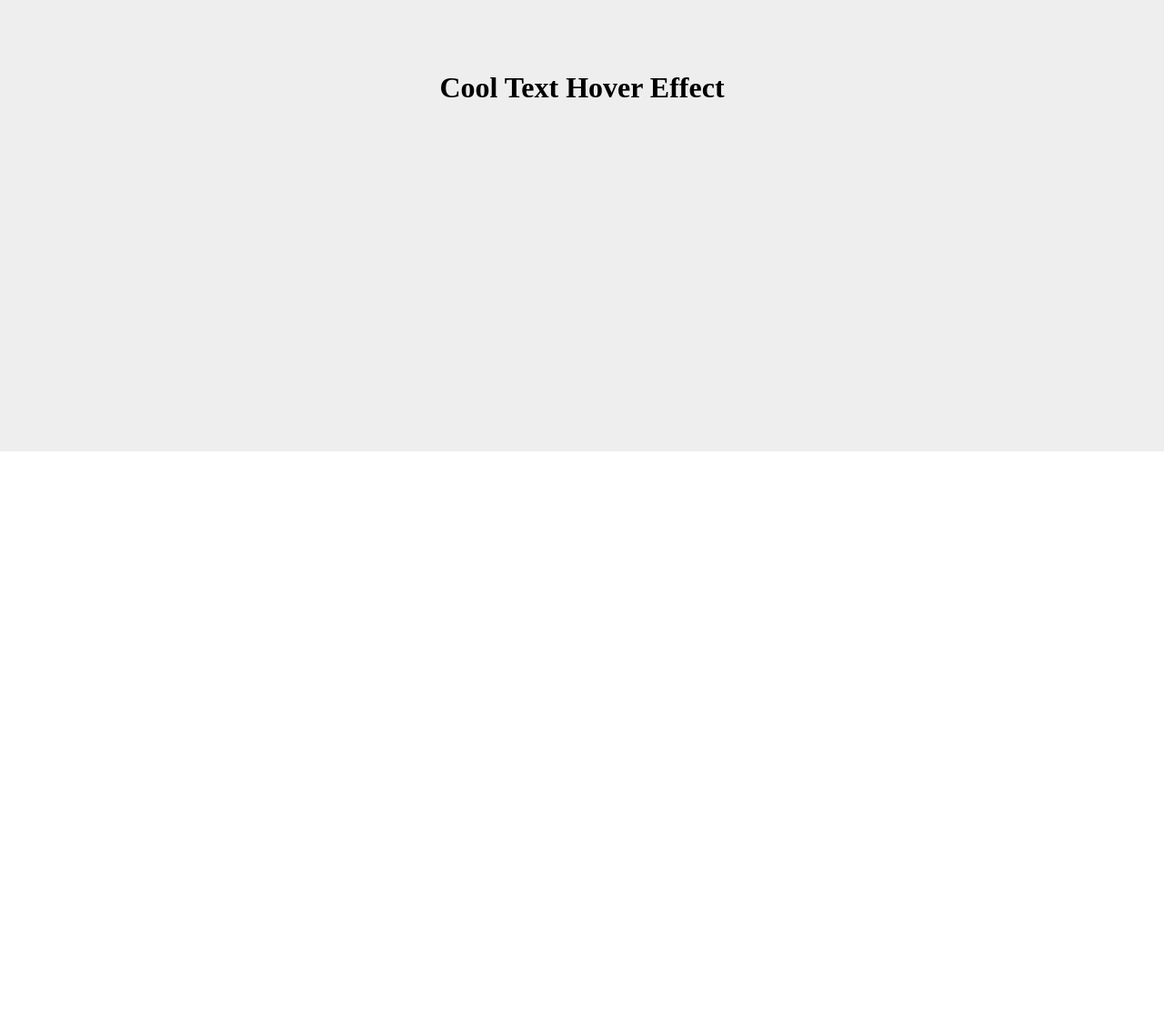
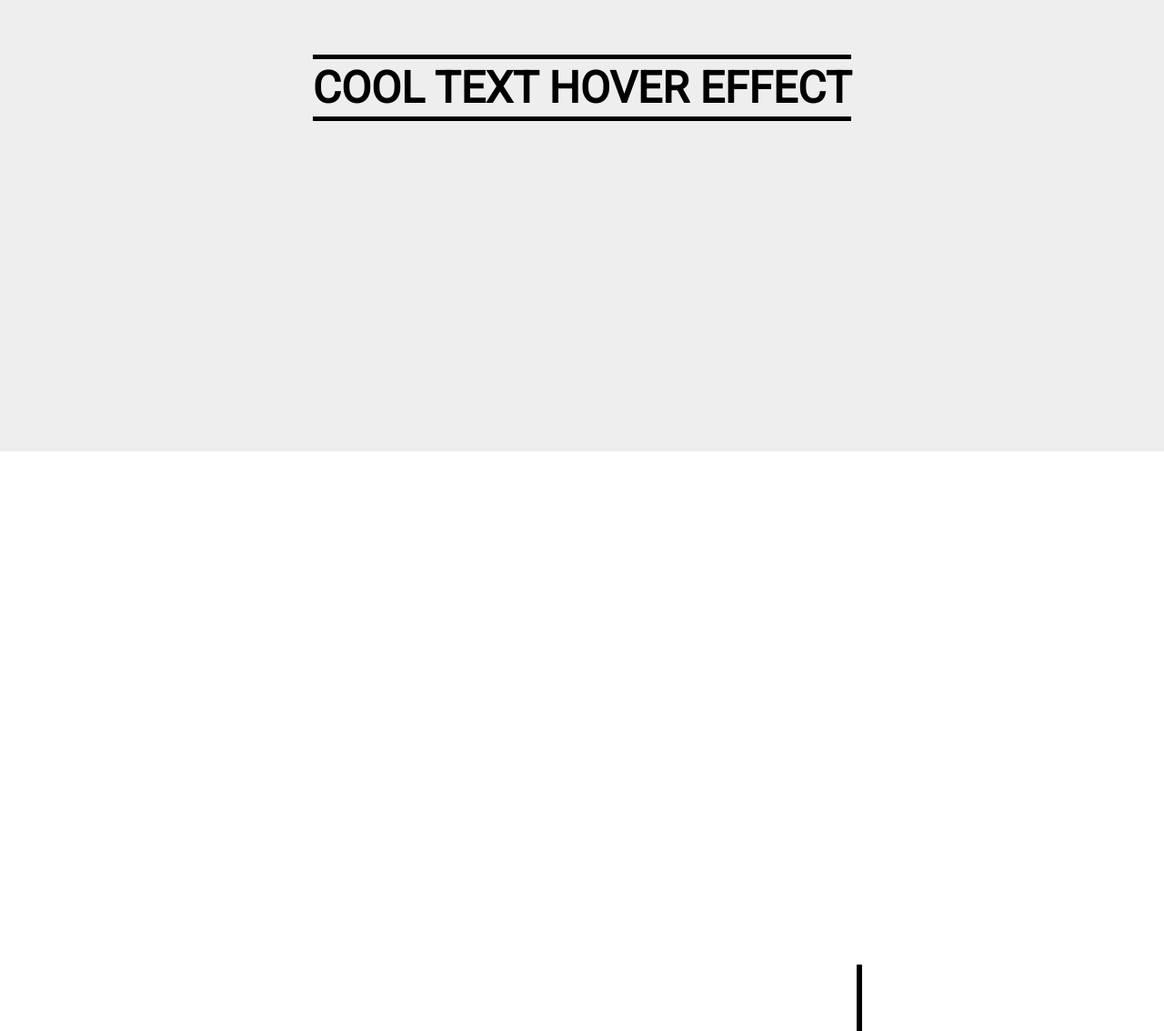
Before and after one commit to Daniel-Abraao/Practice, a plain HTML site: page projects/text-hover-effect/index.html in a window 1280 px wide. Shown: the part 304-1437 px from the top of the page at 91% size. Before the commit the page ends 800 px from the top, so only its background shows below. Drawn offline with Linux system fonts and the light colour scheme.

Commit message:
finalizing project

```diff
--- a/projects/text-hover-effect/index.html
+++ b/projects/text-hover-effect/index.html
@@ -12,7 +12,7 @@
       <h1 class="title">Cool Text Hover Effect</h1>
       <span class="vertical first"></span>
       <span class="vertical second"></span>
-      <span class="horizontal fist"></span>
+      <span class="horizontal first"></span>
       <span class="horizontal second"></span>
     </div>
   </div>
--- a/projects/text-hover-effect/style.css
+++ b/projects/text-hover-effect/style.css
@@ -1,3 +1,5 @@
+@import url("https://fonts.googleapis.com/css2?family= Roboto & display=swap");
+
 * {
   padding: 0;
   margin: 0;
@@ -22,3 +24,73 @@ body {
   justify-content: center;
   align-items: center;
 }
+
+.title {
+  font-size: 3rem;
+  padding: 0.5rem 0;
+  text-transform: uppercase;
+  font-family: "Roboto", sem serifa;
+}
+
+.text {
+  position: absolute;
+  cursor: pointer;
+}
+
+.text span {
+  position: absolute;
+  background-color: #000;
+  transition: .5s;
+}
+
+.horizontal {
+  width: 100%;
+  height: 5px;
+}
+
+.horizontal.first {
+  top: 0;
+  left: 0;
+}
+
+.horizontal.second {
+  right: 0;
+  bottom: 0;
+}
+
+.text:hover .horizontal.first {
+  width: 0px;
+  transform: translateX(-1000px);
+}
+
+.text:hover .horizontal.second {
+  width:0px;
+  transform: translateX(1000px)
+}
+
+.vertical {
+  height: 100%;
+  width: 6px;
+}
+
+.vertical.first {
+  top: 0;
+  left: 0;
+  transform: translate(-0.75rem, -1000px);
+}
+
+.vertical.second {
+  bottom: 0;
+  right: 0;
+  transform: translate(0.75rem, 1000px);
+}
+
+.text:hover .vertical.first {
+  height: 100%;
+  transform: translate(-0.75rem, 0px);
+}
+
+.text:hover .vertical.second {
+  height: 100%;
+  transform: translate(0.75rem, 0px);
+}
```
